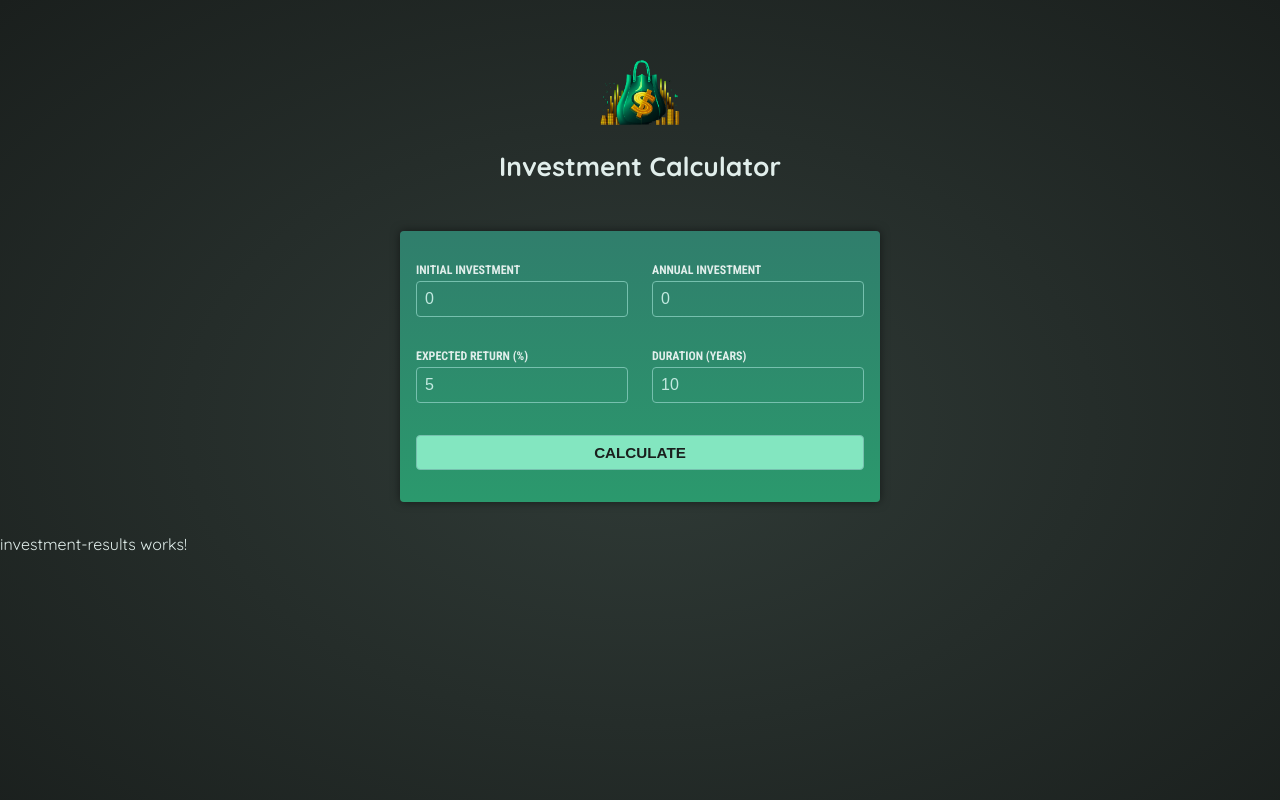
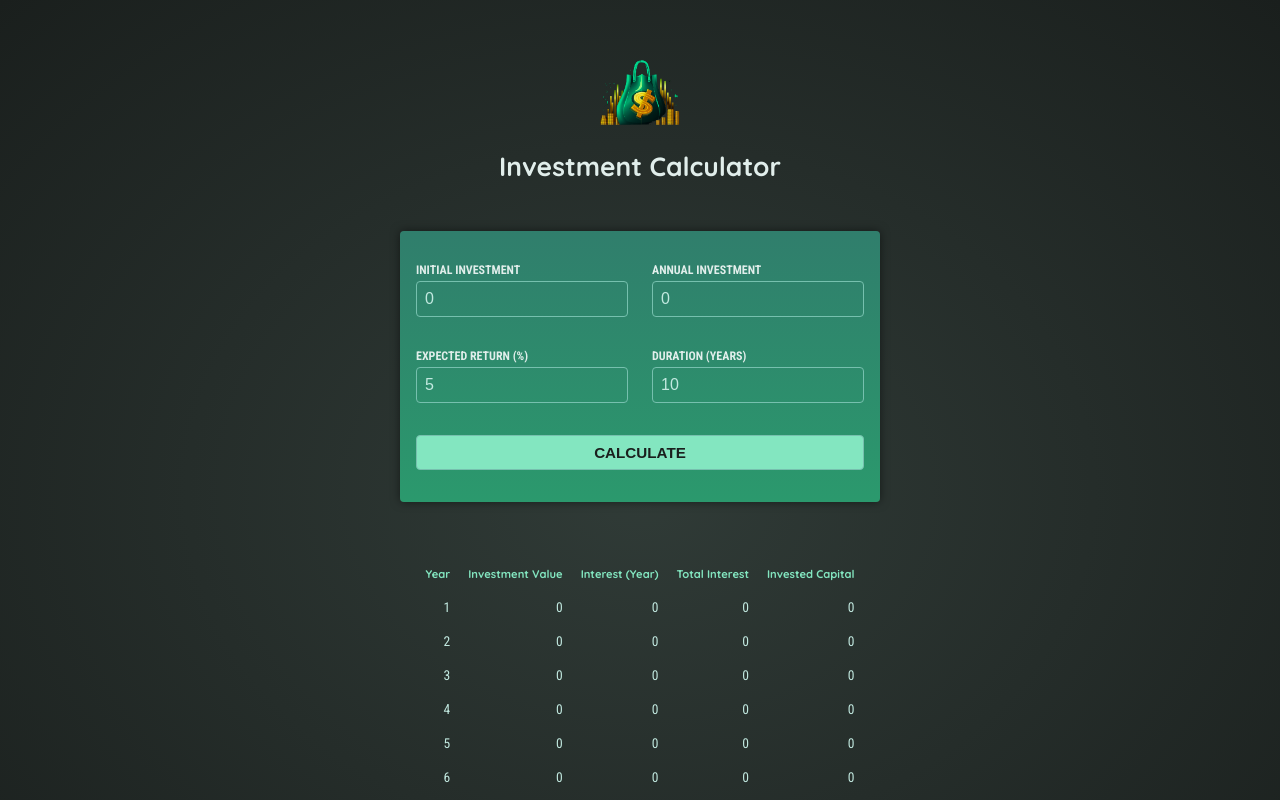
Before and after one commit to Cautery/angular-invest-calc, an Angular app: page / in a window 1280 px wide. Both pictures are taken after a click on the button "CALCULATE". Shown: the top 800 px of the page. Built offline with nearby package versions, Linux system fonts and the light colour scheme.

Commit message:
Implement unformatted calculator output

```diff
--- a/src/app/app.component.html
+++ b/src/app/app.component.html
@@ -1,5 +1,5 @@
 <app-header />
 
-<app-user-input (calculate)="onCalculateInvestmentResults($event)"/>
+<app-user-input (calculate)="onCalculateInvestmentResults($event)" />
 
-<app-investment-results />
+<app-investment-results [results]="resultsData" />
--- a/src/app/app.component.ts
+++ b/src/app/app.component.ts
@@ -4,6 +4,7 @@
 import { UserInputComponent } from './user-input/user-input.component';
 import type { InvestmentInput } from './investment-input.model';
 import { InvestmentResultsComponent } from './investment-results/investment-results.component';
+import type { InvestmentOutput } from './investment-output.model';
 
 @Component({
     selector: 'app-root',
@@ -13,6 +14,8 @@
     styleUrl: './app.component.css',
 })
 export class AppComponent {
+    resultsData?: InvestmentOutput[];
+
     onCalculateInvestmentResults(data: InvestmentInput) {
         const {
             initialInvestment,
@@ -41,6 +44,7 @@
                     initialInvestment + annualInvestment * year,
             });
         }
-        return annualData;
+
+        this.resultsData = annualData;
     }
 }
--- a/src/app/investment-results/investment-results.component.html
+++ b/src/app/investment-results/investment-results.component.html
@@ -1 +1,26 @@
-<p>investment-results works!</p>
+@if (!results){
+<p class="center">Please input values above, then press <b>CALCULATE</b>.</p>
+} @else {
+<table>
+    <thead>
+        <tr>
+            <th>Year</th>
+            <th>Investment Value</th>
+            <th>Interest (Year)</th>
+            <th>Total Interest</th>
+            <th>Invested Capital</th>
+        </tr>
+    </thead>
+    <tbody>
+        @for (result of results; track result.year) {
+            <tr>
+                <td>{{ result.year }}</td>
+                <td>{{ result.valueEndOfYear }}</td>
+                <td>{{ result.interest }}</td>
+                <td>{{ result.totalInterest }}</td>
+                <td>{{ result.totalAmountInvested }}</td>
+            </tr>
+        }
+    </tbody>
+</table>
+}
--- a/src/app/user-input/user-input.component.html
+++ b/src/app/user-input/user-input.component.html
@@ -1,5 +1,4 @@
 <form (ngSubmit)="onSubmit()">
-
     <div class="input-group">
         <p>
             <label for="initial-investment">Initial Investment</label>
@@ -45,6 +44,4 @@
     <p>
         <button>Calculate</button>
     </p>
-
-
 </form>
```
Also changed, not shown: src/app/investment-output.model.ts (added, +8 -0 lines), src/app/investment-results/investment-results.component.ts (+9 -7 lines).
